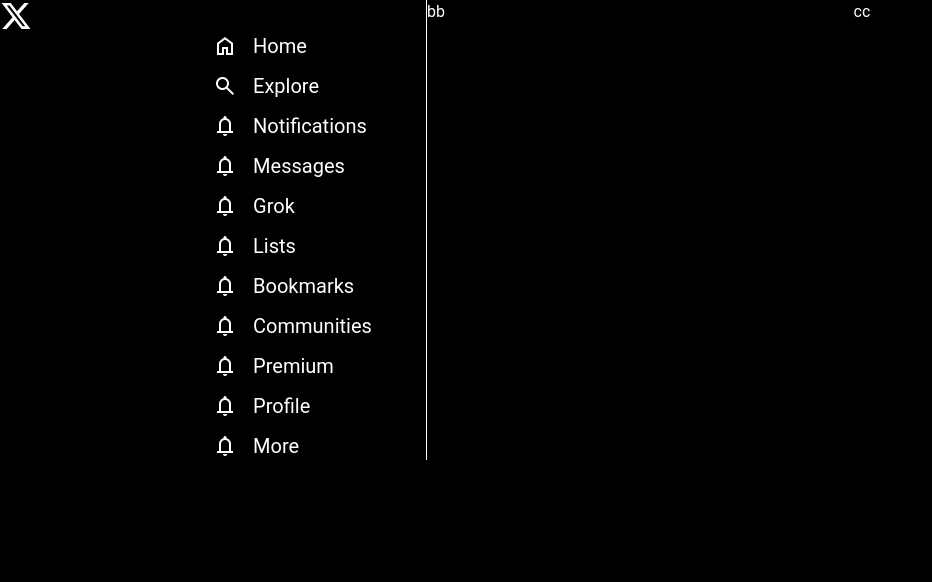
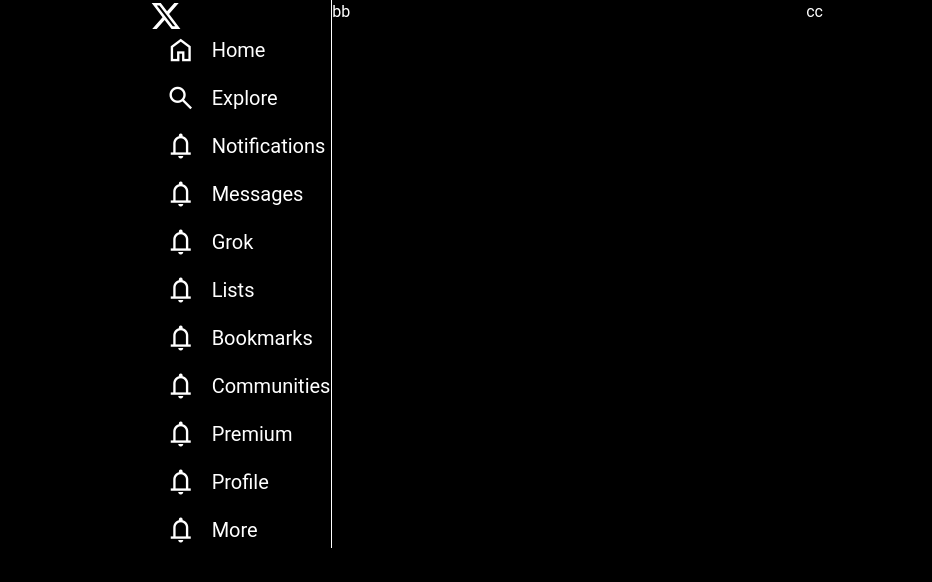
Before and after one commit to ProtoShiva/x-twitter--tailwindcss, a website: page index.html in a window 1280 px wide. Shown: the whole page, without its empty margins (0-932 px from the left). Drawn offline with nearby package versions, Linux system fonts and the light colour scheme.

Commit message:
change icons size, css specificity

```diff
--- a/index.html
+++ b/index.html
@@ -3,21 +3,22 @@
   <head>
     <meta charset="UTF-8" />
     <meta name="viewport" content="width=device-width, initial-scale=1.0" />
-    <link href="./css/output.css" rel="stylesheet" />
+
     <link
       rel="stylesheet"
       href="https://fonts.googleapis.com/css2?family=Material+Symbols+Outlined:opsz,wght,FILL,GRAD@24,400,0,0"
     />
     <title>X(Twitter)</title>
+    <link href="./css/output.css" rel="stylesheet" />
   </head>
   <body class="bg-black text-white">
     <div class="container flex mx-auto">
-      <div class="first w-full border-r border-white">
+      <div class="first w-[70%] border-r border-white">
         <div class="logo invert">
           <svg
             viewBox="0 0 24 24"
             aria-hidden="true"
-            class="w-8 r-4qtqp9 r-yyyyoo r-dnmrzs r-bnwqim r-1plcrui r-lrvibr r-lrsllp r-1nao33i r-16y2uox r-8kz0gk"
+            class="w-8 m-auto r-4qtqp9 r-yyyyoo r-dnmrzs r-bnwqim r-1plcrui r-lrvibr r-lrsllp r-1nao33i r-16y2uox r-8kz0gk"
           >
             <g>
               <path
@@ -26,47 +27,59 @@
             </g>
           </svg>
         </div>
-        <div class="sidebar flex justify-end text-xl">
+        <div class="sidebar flex justify-end text-[20px]">
           <ul class="flex flex-col w-1/2 space-y-3">
             <li class="flex justify-start items-center gap-4">
-              <span class="material-symbols-outlined"> home </span>Home
+              <span class="material-symbols-outlined text-3xl"> home </span>Home
             </li>
             <li class="flex justify-start items-center gap-4">
-              <span class="material-symbols-outlined"> search </span>Explore
+              <span class="material-symbols-outlined text-3xl"> search </span
+              >Explore
             </li>
             <li class="flex justify-start items-center gap-4">
-              <span class="material-symbols-outlined"> notifications </span
+              <span class="material-symbols-outlined text-3xl">
+                notifications </span
               >Notifications
             </li>
             <li class="flex justify-start items-center gap-4">
-              <span class="material-symbols-outlined"> notifications</span
+              <span class="material-symbols-outlined text-3xl">
+                notifications</span
               >Messages
             </li>
             <li class="flex justify-start items-center gap-4">
-              <span class="material-symbols-outlined"> notifications </span>Grok
+              <span class="material-symbols-outlined text-3xl">
+                notifications </span
+              >Grok
             </li>
             <li class="flex justify-start items-center gap-4">
-              <span class="material-symbols-outlined"> notifications </span
+              <span class="material-symbols-outlined text-3xl">
+                notifications </span
               >Lists
             </li>
             <li class="flex justify-start items-center gap-4">
-              <span class="material-symbols-outlined"> notifications </span
+              <span class="material-symbols-outlined text-3xl">
+                notifications </span
               >Bookmarks
             </li>
             <li class="flex justify-start items-center gap-4">
-              <span class="material-symbols-outlined"> notifications </span
+              <span class="material-symbols-outlined text-3xl">
+                notifications </span
               >Communities
             </li>
             <li class="flex justify-start items-center gap-4">
-              <span class="material-symbols-outlined"> notifications </span
+              <span class="material-symbols-outlined text-3xl">
+                notifications </span
               >Premium
             </li>
             <li class="flex justify-start items-center gap-4">
-              <span class="material-symbols-outlined"> notifications </span
+              <span class="material-symbols-outlined text-3xl">
+                notifications </span
               >Profile
             </li>
             <li class="flex justify-start items-center gap-4">
-              <span class="material-symbols-outlined"> notifications </span>More
+              <span class="material-symbols-outlined text-3xl">
+                notifications </span
+              >More
             </li>
           </ul>
         </div>
```
Also changed, not shown: css/output.css.
